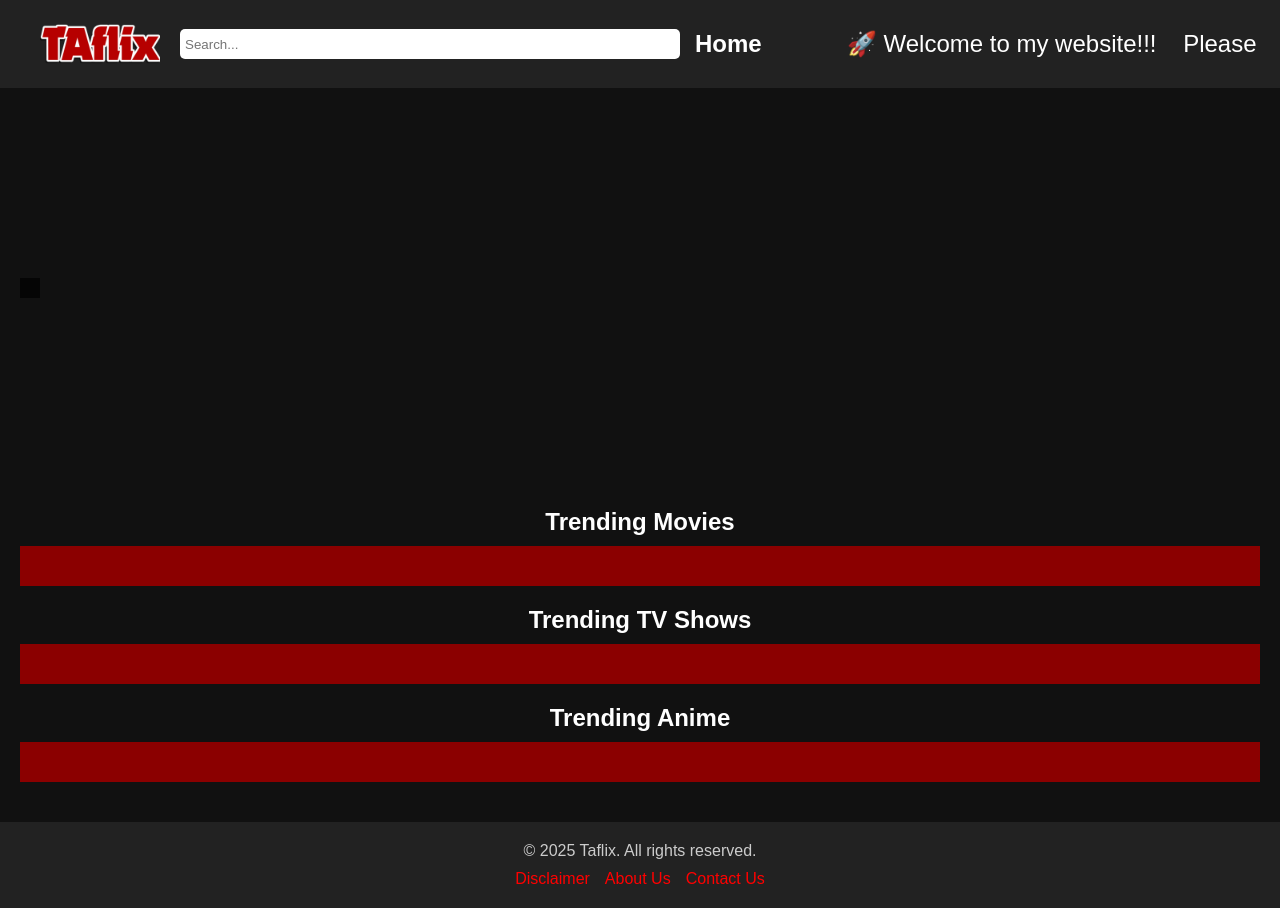
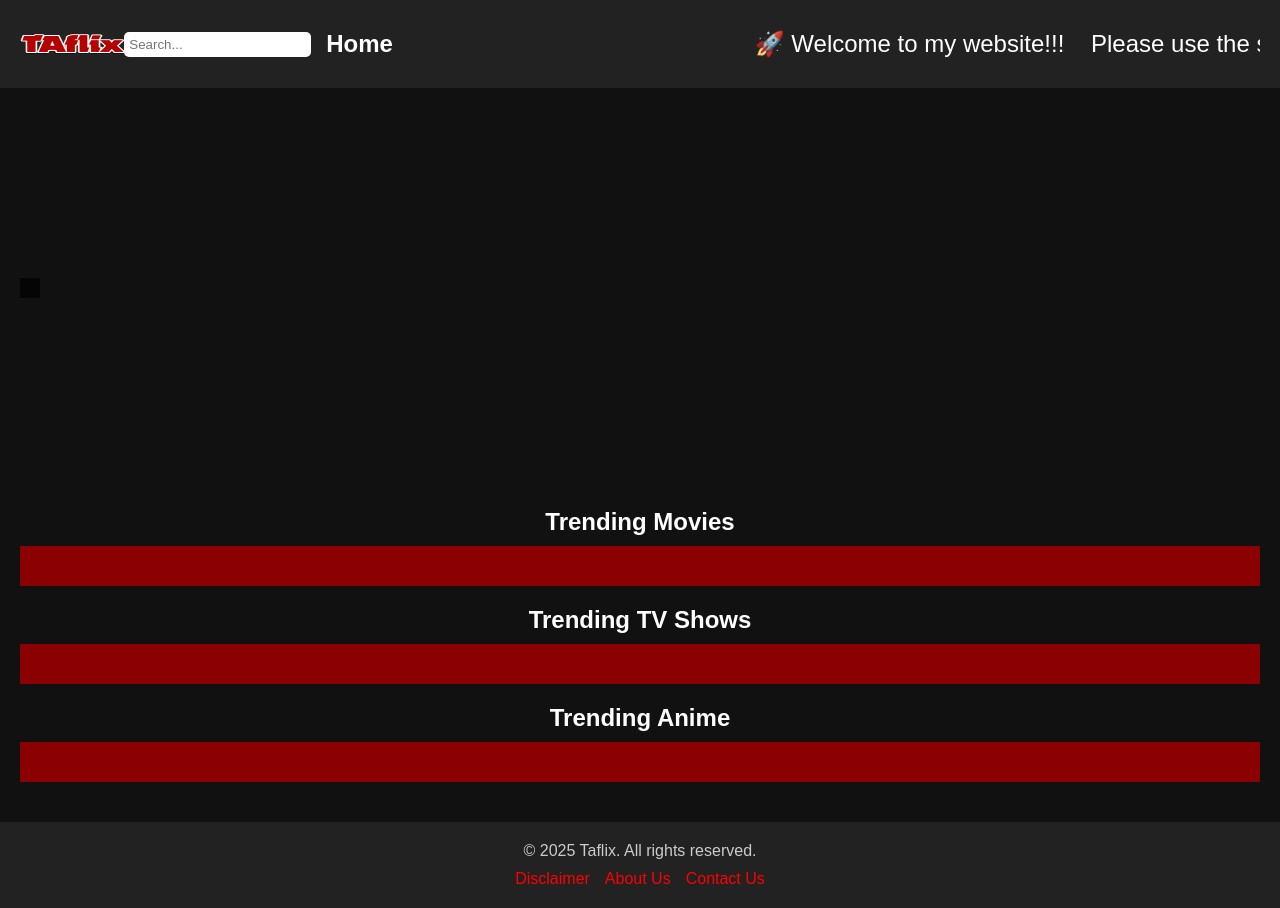
Before and after one commit to orland04/taflix, a plain HTML site: page index.html in a window 1280 px wide. Drawn offline with Linux system fonts and the light colour scheme; no server answers.

Commit message:
Update home.css

```diff
--- a/css/home.css
+++ b/css/home.css
@@ -6,18 +6,17 @@
       padding:20px; background: #222;
     }
 
-    .navbar img { height: 40px; }
+    .navbar img { height: 20px; }
     .nav-links { display: flex; align-items: center; gap: 10px; }
     .nav-links a { color: white; text-decoration: none; margin: 0 5px; }
 
     .search-bar {
-      padding: 5px; border-radius: 5px; border: none; margin-left: 20px; height: 30px; width: 500px;
+      padding: 5px; border-radius: 5px; border: none;
     }
     .logo {
-      position: relative;
-      margin-left: 20px;
+
   width: 150px; /* or any size you want */
-  height: 400px; /* keeps aspect ratio */
+  height: auto; /* keeps aspect ratio */
 
 }
 
```
